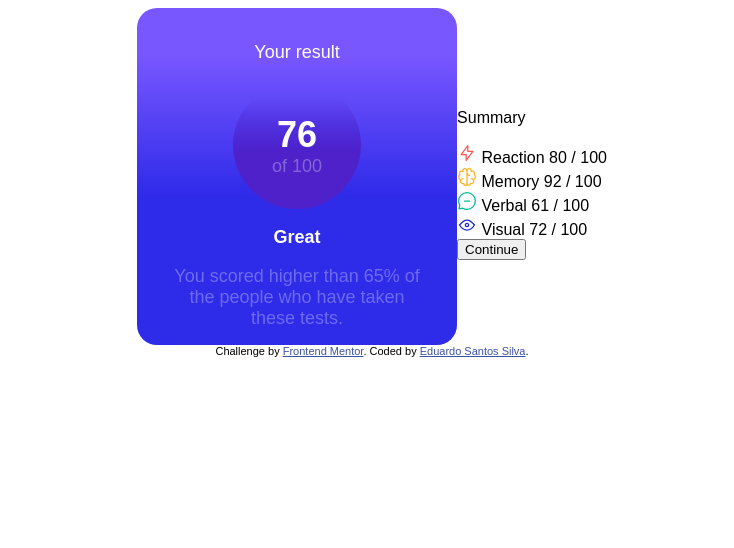
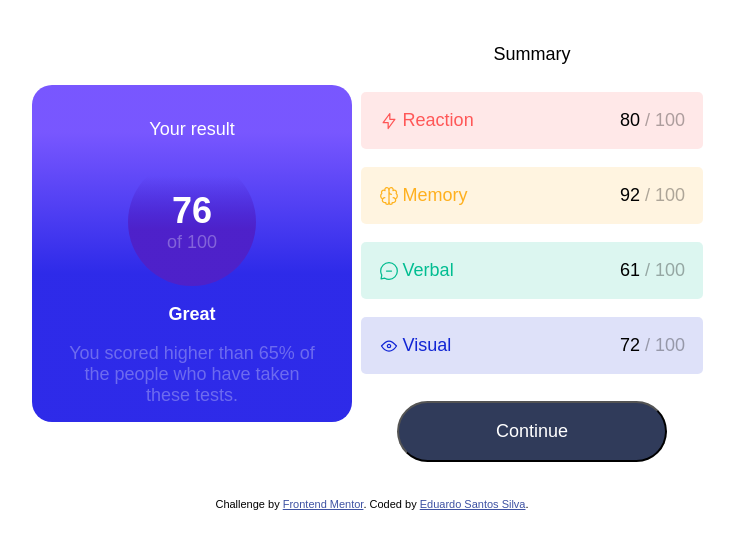
Before and after one commit to lSilverDev/summary-challenge, a plain HTML site: page index.html in a window 1280 px wide. Shown: the whole page, without its empty margins (268-1002 px from the left). Drawn offline with Linux system fonts and the light colour scheme.

Commit message:
new style and css config

```diff
--- a/index.html
+++ b/index.html
@@ -26,25 +26,33 @@
       </div>
       <div class="section__sumarry">
         <p class="section__sumarry-title">Summary</p>
-        <div class="section__sumarry-row">
-          <img src="./assets/images/icon-reaction.svg"></img>
-          Reaction
-          80 / 100
+        <div class="section__sumarry-row reaction-row">
+          <div class="section__sumarry-img-tag">
+            <img src="./assets/images/icon-reaction.svg"></img>
+            <p class="section__sumarry-p reaction">Reaction</p>
+          </div>
+          <p class="section__sumarry-grade">80 <spam class="section__sumarry-grade-sec">/ 100<spam></p>
         </div>
-        <div class="section__sumarry-row">
-          <img src="./assets/images/icon-memory.svg"></img>
-          Memory
-          92 / 100
+        <div class="section__sumarry-row memory-row">
+          <div class="section__sumarry-img-tag">
+            <img src="./assets/images/icon-memory.svg"></img>
+            <p class="section__sumarry-p memory">Memory</p>
+          </div>
+          <p class="section__sumarry-grade">92 <spam class="section__sumarry-grade-sec">/ 100<spam></p>
         </div>
-        <div class="section__sumarry-row">
-          <img src="./assets/images/icon-verbal.svg"></img>
-          Verbal
-          61 / 100
+        <div class="section__sumarry-row verbal-row">
+          <div class="section__sumarry-img-tag">
+            <img src="./assets/images/icon-verbal.svg"></img>
+            <p class="section__sumarry-p verbal">Verbal</p>
+          </div>
+          <p class="section__sumarry-grade">61 <spam class="section__sumarry-grade-sec">/ 100<spam></p>
         </div>
-        <div class="section__sumarry-row">
-          <img src="./assets/images/icon-visual.svg"></img>
-          Visual
-          72 / 100
+        <div class="section__sumarry-row visual-row">
+          <div class="section__sumarry-img-tag">
+            <img src="./assets/images/icon-visual.svg"></img>
+            <p class="section__sumarry-p visual">Visual</p>
+          </div>
+          <p class="section__sumarry-grade">72 <spam class="section__sumarry-grade-sec">/ 100<spam></p>
         </div>
         <button class="section__sumarry-btn">Continue</button>
       </div>
--- a/style.css
+++ b/style.css
@@ -1,8 +1,10 @@
 @import url(./styles/result.css);
+@import url(./styles/summary.css);
 
 :root{
     --color-white: hsl(0, 0%, 100%);
     --color-white-t: hsla(0, 0%, 100%, 0.301);
+    --color-black-t: hsla(0, 0%, 0%, 0.322);
     --Light-red: hsl(0, 100%, 67%);
     --Orangey-yellow: hsl(39, 100%, 56%);
     --Green-teal: hsl(166, 100%, 37%);
--- /dev/null
+++ b/styles/summary.css
@@ -0,0 +1,84 @@
+.section__sumarry{
+    display: flex;
+    flex-direction: column;
+    align-items: center;
+    border-radius: 0 20px 20px 0;
+    width: 20em;
+    padding: 1em 0;
+    font-size: var(--Font-size-paragraph);
+}
+
+.section__sumarry-title{
+    font-size: var(--Font-size-paragraph);
+}
+
+.section__sumarry-row{
+    display: flex;
+    align-items: center;
+    width: 85%;
+    margin: .5em;
+    padding: 0 1em 0 1em;
+    border-radius: 5px;
+    background: white;
+    justify-content: space-between;
+    font-size: 18px;
+}
+
+.section__sumarry-img-tag{
+    display: flex;
+    align-items: center;
+}
+
+.section__sumarry-p{
+    padding-left: .2em;
+}
+
+.reaction-row{
+    background-color: hsla(0, 100%, 67%, 0.137);
+}
+
+.memory-row{
+    background-color: hsl(39, 100%, 56%, 0.137);
+}
+
+.verbal-row{
+    background-color: hsl(166, 100%, 37%, 0.137);
+}
+
+.visual-row{
+    background-color: hsl(234, 85%, 45%, 0.137);
+}
+
+.reaction{
+    color: var(--Light-red);
+}
+
+.memory{
+    color: var(--Orangey-yellow);
+}
+
+.verbal{
+    color: var(--Green-teal);
+}
+
+.visual{
+    color: var(--Cobalt-blue);
+}
+
+.section__sumarry-grade{
+
+}
+
+.section__sumarry-grade-sec{
+    color: var(--color-black-t);
+}
+
+.section__sumarry-btn{
+    font-size: var(--Font-size-paragraph);
+    border-radius: 2em;
+    width: 75%;
+    padding: 1em;
+    background: var(--Dark-gray-blue);
+    color: var(--color-white);
+    margin: 1em;
+}
```
